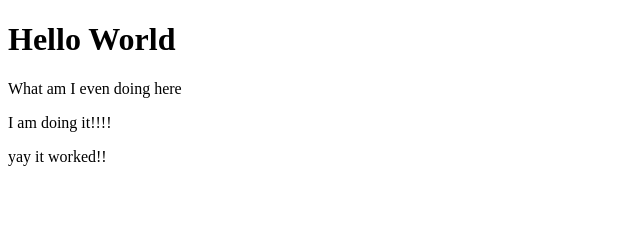
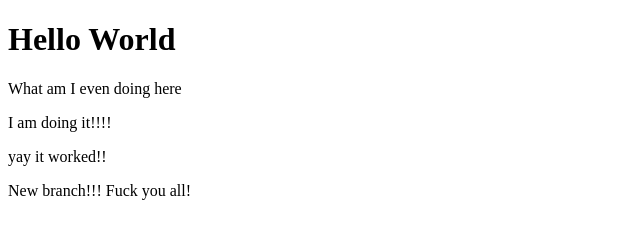
Before and after one commit to mediocreriza/mediocreriza.github.io, a plain HTML site: page index.html in a window 1280 px wide. Shown: the whole page, without its empty margins (0-640 px from the left). Drawn offline with Linux system fonts and the light colour scheme.

Commit message:
added a new file This is a change

```diff
--- a/index.html
+++ b/index.html
@@ -5,5 +5,6 @@
 <p>What am I even doing here</p>
 <p>I am doing it!!!!</p>
 <p>yay it worked!!</p>
+<p>New branch!!! Fuck you all! </p>
 </body>
 </html>
```
